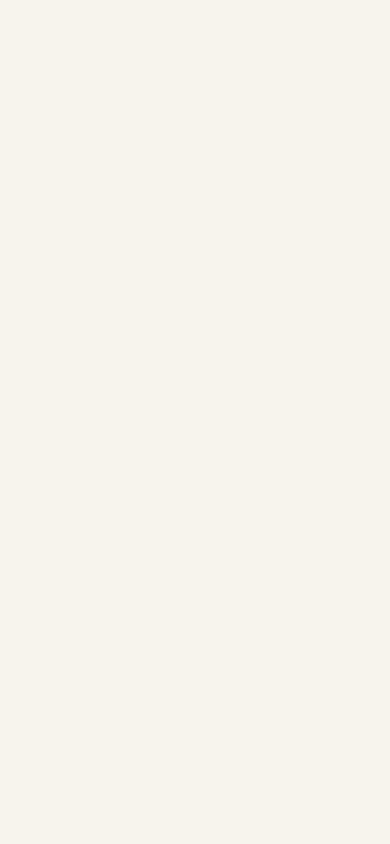
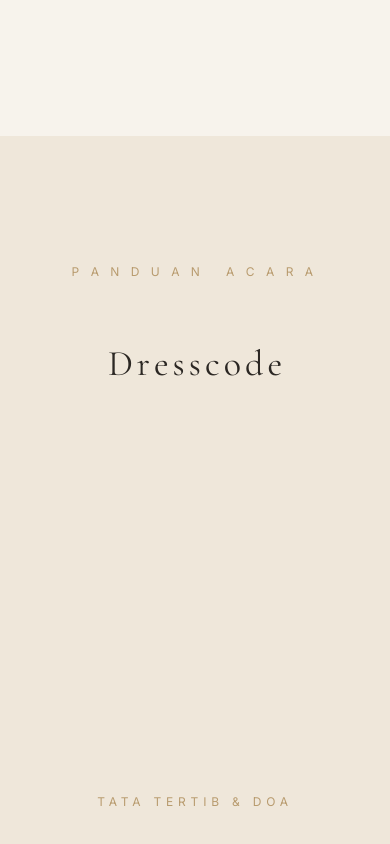
Before and after one commit to tripng/website-invitation, a React (Vite) app: page / in a window 390 px wide. Shown: the part 8360-9204 px from the top of the page. Before the commit the page ends 8496 px from the top, so only its background shows below. Built offline with nearby package versions, Linux system fonts and the light colour scheme.

Commit message:
Add EventGuidelines: dresscode swatches + guidelines, scroll-triggered SVG/GSAP

```diff
--- a/src/App.jsx
+++ b/src/App.jsx
@@ -10,6 +10,7 @@ import CoupleProfile from "./components/CoupleProfile";
 import EventDetails from "./components/EventDetails";
 import LoveStory from "./components/LoveStory";
 import PreWeddingGallery from "./components/PreWeddingGallery";
+import EventGuidelines from "./components/EventGuidelines";
 
 export default function App() {
   const [ready, setReady] = useState(false);
@@ -31,6 +32,7 @@ export default function App() {
         <EventDetails />
         <LoveStory />
         <PreWeddingGallery />
+        <EventGuidelines />
       </main>
     </>
   );
--- /dev/null
+++ b/src/components/EventGuidelines.jsx
@@ -0,0 +1,209 @@
+import { useEffect, useRef } from "react";
+import { gsap } from "gsap";
+import { ScrollTrigger } from "gsap/ScrollTrigger";
+import {
+  guidelineRevealDuration,
+  guidelineStagger,
+  swatchPop,
+} from "../constants/animationConfig";
+
+const SWATCHES = [
+  { name: "Sand", hex: "#D8C3A5" },
+  { name: "Clay", hex: "#C8967C" },
+  { name: "Sage", hex: "#A3B18A" },
+  { name: "Blush", hex: "#E8C4C0" },
+  { name: "Ochre", hex: "#C9A66B" },
+  { name: "Mist", hex: "#BFD3D0" },
+];
+
+const GUIDELINES = [
+  {
+    title: "Sentuhan Earth Tone & Pastel",
+    body: "Kenakan pakaian dengan nuansa hangat dan lembut. Hindari warna putih pekat agar mempelai tetap menjadi pusat perhatian.",
+  },
+  {
+    title: "Datang 15 Menit Lebih Awal",
+    body: "Akad dimulai tepat waktu. Mohon hadir lebih awal agar prosesi berjalan khidmat tanpa gangguan.",
+  },
+  {
+    title: "Jaga Keintiman Acara",
+    body: "Acara bersifat privat dan penuh doa. Mohon tidak merekam prosesi akad tanpa izin.",
+  },
+  {
+    title: "Nyaman & Santai",
+    body: "Resepsi bersifat casual elegan. Kenakan alas kaki yang nyaman untuk bersantai di taman.",
+  },
+];
+
+function DresscodeSwatch({ data }) {
+  const ref = useRef(null);
+
+  useEffect(() => {
+    const ctx = gsap.context(() => {
+      gsap.fromTo(
+        ref.current,
+        { scale: 0, opacity: 0 },
+        {
+          scale: 1,
+          opacity: 1,
+          duration: swatchPop,
+          ease: "back.out(2)",
+          scrollTrigger: {
+            trigger: ref.current,
+            start: "top 88%",
+            toggleActions: "play reverse play reverse",
+          },
+        }
+      );
+    }, ref);
+    return () => ctx.revert();
+  }, []);
+
+  return (
+    <div
+      ref={ref}
+      className="flex flex-col items-center gap-2"
+    >
+      <span
+        className="h-14 w-14 rounded-full shadow-[0_12px_30px_-12px_rgba(43,39,35,0.45)] md:h-16 md:w-16"
+        style={{ backgroundColor: data.hex }}
+      />
+      <span className="font-sans text-[0.7rem] tracking-[0.25em] uppercase text-ink-soft">
+        {data.name}
+      </span>
+    </div>
+  );
+}
+
+function GuidelineItem({ data, index }) {
+  const ref = useRef(null);
+
+  useEffect(() => {
+    const ctx = gsap.context(() => {
+      gsap.fromTo(
+        ref.current,
+        { y: 30, opacity: 0 },
+        {
+          y: 0,
+          opacity: 1,
+          duration: guidelineRevealDuration,
+          ease: "power3.out",
+          scrollTrigger: {
+            trigger: ref.current,
+            start: "top 85%",
+            toggleActions: "play reverse play reverse",
+          },
+        }
+      );
+    }, ref);
+    return () => ctx.revert();
+  }, []);
+
+  return (
+    <div
+      ref={ref}
+      className="flex gap-5 border-t border-gold/20 pt-6"
+    >
+      <span className="font-serif text-2xl text-gold">
+        {String(index + 1).padStart(2, "0")}
+      </span>
+      <div>
+        <h3 className="mb-2 font-serif text-xl text-ink md:text-2xl">
+          {data.title}
+        </h3>
+        <p className="font-sans text-sm leading-relaxed text-ink-soft md:text-base">
+          {data.body}
+        </p>
+      </div>
+    </div>
+  );
+}
+
+export default function EventGuidelines() {
+  const section = useRef(null);
+  const heading = useRef(null);
+  const leaf = useRef(null);
+
+  useEffect(() => {
+    const ctx = gsap.context(() => {
+      gsap.set([...heading.current.children], { yPercent: 120 });
+      gsap.set(leaf.current, { strokeDasharray: 600, strokeDashoffset: 600 });
+
+      const tl = gsap.timeline({
+        scrollTrigger: {
+          trigger: section.current,
+          start: "top 75%",
+          toggleActions: "play reverse play reverse",
+        },
+      });
+
+      tl.to([...heading.current.children], {
+        yPercent: 0,
+        duration: 0.8,
+        ease: "power3.out",
+        stagger: 0.04,
+      })
+        .to(
+          leaf.current,
+          { strokeDashoffset: 0, duration: 1.4, ease: "power2.out" },
+          0.2
+        );
+    }, section);
+    return () => ctx.revert();
+  }, []);
+
+  return (
+    <section
+      ref={section}
+      className="relative flex min-h-screen flex-col justify-center overflow-hidden bg-cream-deep px-6 py-32 md:py-28"
+    >
+      <div className="relative mx-auto w-full max-w-4xl">
+        <p className="mb-4 flex justify-center gap-1.5 font-sans text-xs tracking-[0.45em] uppercase text-gold">
+          {"Panduan Acara".split("").map((ch, i) => (
+            <span key={i} className="inline-block overflow-hidden">
+              <span className="inline-block">{ch === " " ? " " : ch}</span>
+            </span>
+          ))}
+        </p>
+        <h2
+          ref={heading}
+          className="mb-12 flex justify-center gap-1 font-serif text-4xl text-ink md:text-6xl"
+        >
+          {"Dresscode".split("").map((ch, i) => (
+            <span key={i} className="inline-block overflow-hidden">
+              <span className="inline-block">{ch === " " ? " " : ch}</span>
+            </span>
+          ))}
+        </h2>
+
+        <div className="mb-20 flex justify-center">
+          <svg
+            ref={leaf}
+            viewBox="0 0 200 80"
+            className="h-20 w-48 fill-none stroke-gold"
+            strokeWidth="1.4"
+            strokeLinecap="round"
+          >
+            <path d="M100 75 C100 50 70 45 55 30 C75 32 95 40 100 60 C105 40 125 32 145 30 C130 45 100 50 100 75 Z" />
+            <path d="M100 60 L100 20" />
+          </svg>
+        </div>
+
+        <div className="mb-16 flex flex-wrap justify-center gap-6 md:gap-10">
+          {SWATCHES.map((s) => (
+            <DresscodeSwatch key={s.name} data={s} />
+          ))}
+        </div>
+
+        <p className="mb-8 text-center font-sans text-xs tracking-[0.4em] uppercase text-gold">
+          Tata Tertib &amp; Doa
+        </p>
+        <div className="grid grid-cols-1 gap-8 md:grid-cols-2 md:gap-x-12">
+          {GUIDELINES.map((g, i) => (
+            <GuidelineItem key={g.title} data={g} index={i} />
+          ))}
+        </div>
+      </div>
+    </section>
+  );
+}
--- a/src/constants/animationConfig.js
+++ b/src/constants/animationConfig.js
@@ -31,3 +31,6 @@ export const loveLineWidth = 2;
 export const loveNodeDistance = 60;
 export const loveRevealDuration = 1;
 export const loveYearPop = 0.8;
+export const guidelineRevealDuration = 0.9;
+export const guidelineStagger = 0.12;
+export const swatchPop = 0.6;
```
